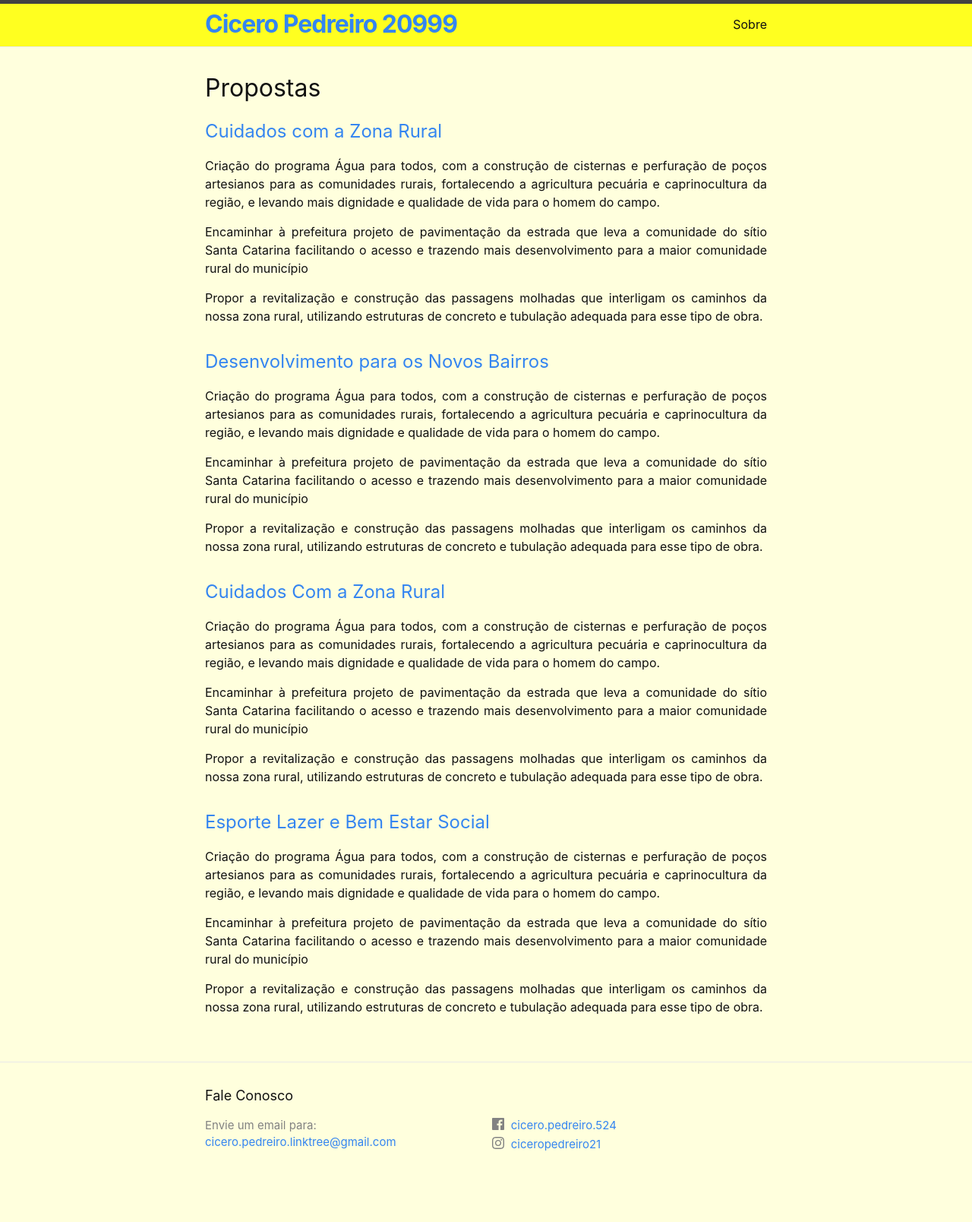
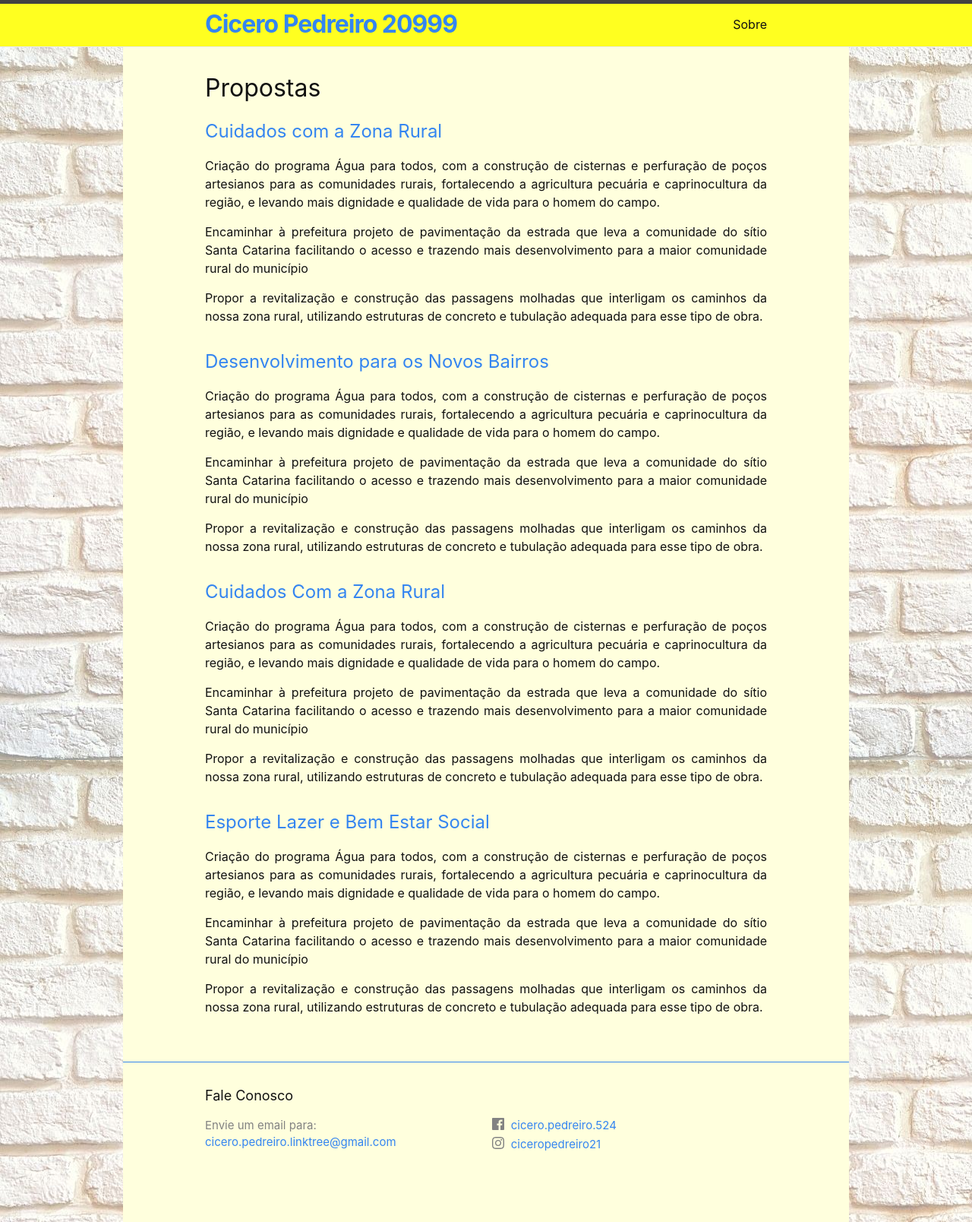
Before and after one commit to cicero-pedreiro/cicero-pedreiro.github.io, a Jekyll site: the page built from index.markdown, in a window 1280 px wide. Shown: the whole page at 76% size. Built offline with Jekyll 4.4.1, drawn with Linux system fonts in a browser that asks for light colours.

Commit message:
layout modified

```diff
--- a/_config.yml
+++ b/_config.yml
@@ -26,6 +26,7 @@ email: cicero.pedreiro.linktree@gmail.com
 facebook_username: cicero.pedreiro.524
 instagram_username:  ciceropedreiro21
 
+
 # Build settings
 # Changed to regular theme
 # theme: minima
--- a/_layouts/home.html
+++ b/_layouts/home.html
@@ -8,7 +8,7 @@ layout: default
   {%- endif -%}
 
   {{ content }}
-  <h1>Propostas</h1>
+  <h1 class="home-title">Propostas</h1>
 
   {%- if site.posts.size > 0 -%}
     <ul class="post-list">
--- a/_sass/minima.scss
+++ b/_sass/minima.scss
@@ -24,6 +24,7 @@ $table-text-align: left !default;
 
 // Width of the content area
 $content-width:    800px !default;
+$content-percent:    70% !default;
 
 $on-palm:          600px !default;
 $on-laptop:        800px !default;
--- a/_sass/minima/_base.scss
+++ b/_sass/minima/_base.scss
@@ -16,6 +16,8 @@ dl, dd, ol, ul, figure {
 body {
   font: $base-font-weight #{$base-font-size}/#{$base-line-height} $base-font-family;
   color: $text-color;
+  background-image: url("/images/background.jpg");
+  background-repeat: repeat;
   background-color: $background-color;
   -webkit-text-size-adjust: 100%;
   -webkit-font-feature-settings: "kern" 1;
--- a/_sass/minima/_layout.scss
+++ b/_sass/minima/_layout.scss
@@ -106,8 +106,12 @@
  * Site footer
  */
 .site-footer {
-  border-top: 1px solid $grey-color-light;
-  padding: $spacing-unit 0;
+  border-top: 1px solid $brand-color;
+  padding: $spacing-unit;
+  background: $background-color;
+  margin: 0 auto;
+  width: $content-percent;
+
 }
 
 .footer-heading {
@@ -173,14 +177,19 @@
  * Page content
  */
 .page-content {
-  padding: $spacing-unit 0;
+  padding: $spacing-unit;
+  margin: 0 auto;
   flex: 1;
+  width: $content-percent;
+  background: $background-color;
+
 }
+
+
 
 .page-heading {
   @include relative-font-size(2);
 }
-
 .post-list-heading {
   @include relative-font-size(1.75);
 }
```
Also changed, not shown: images/background.jpg (added).
